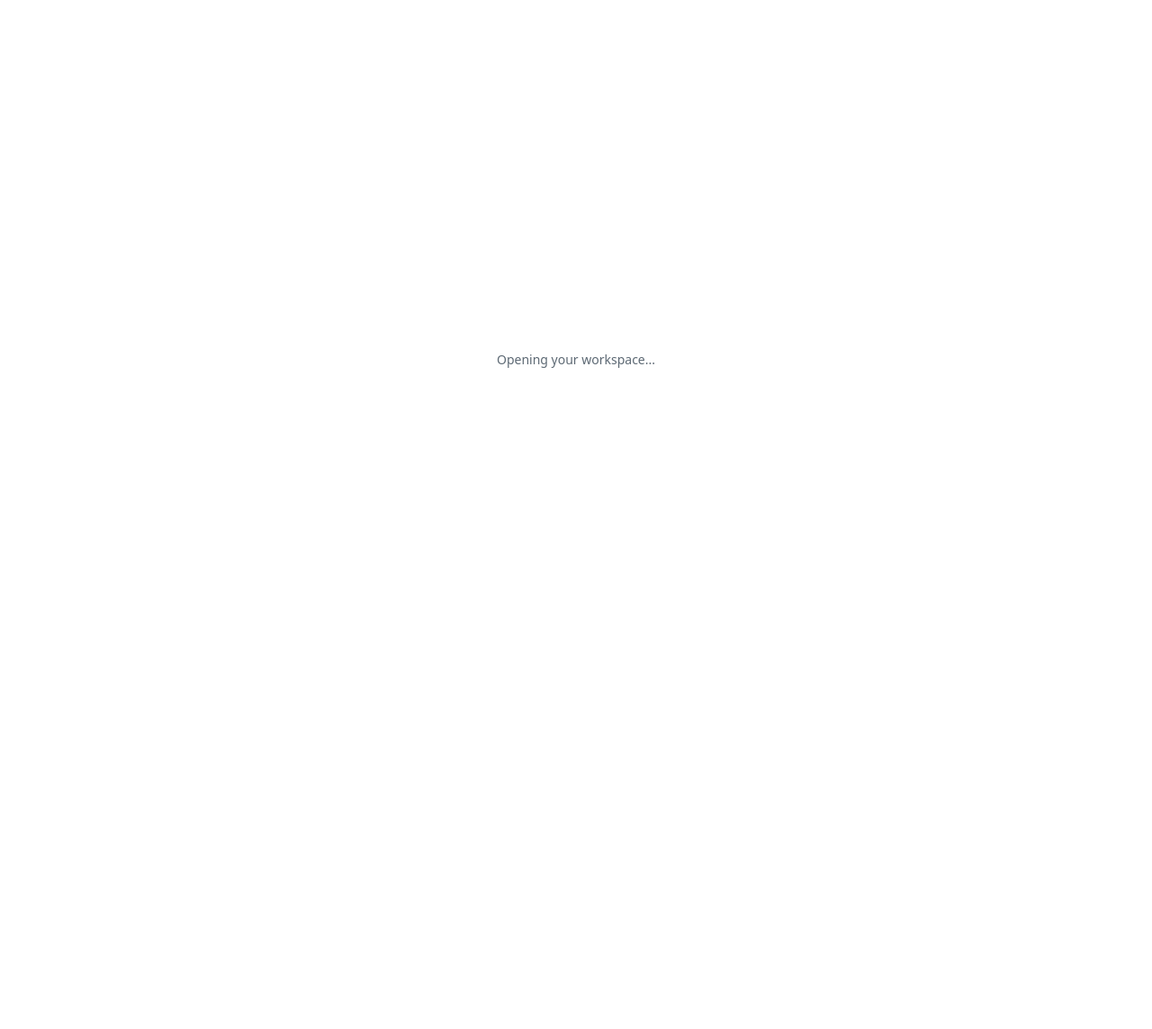
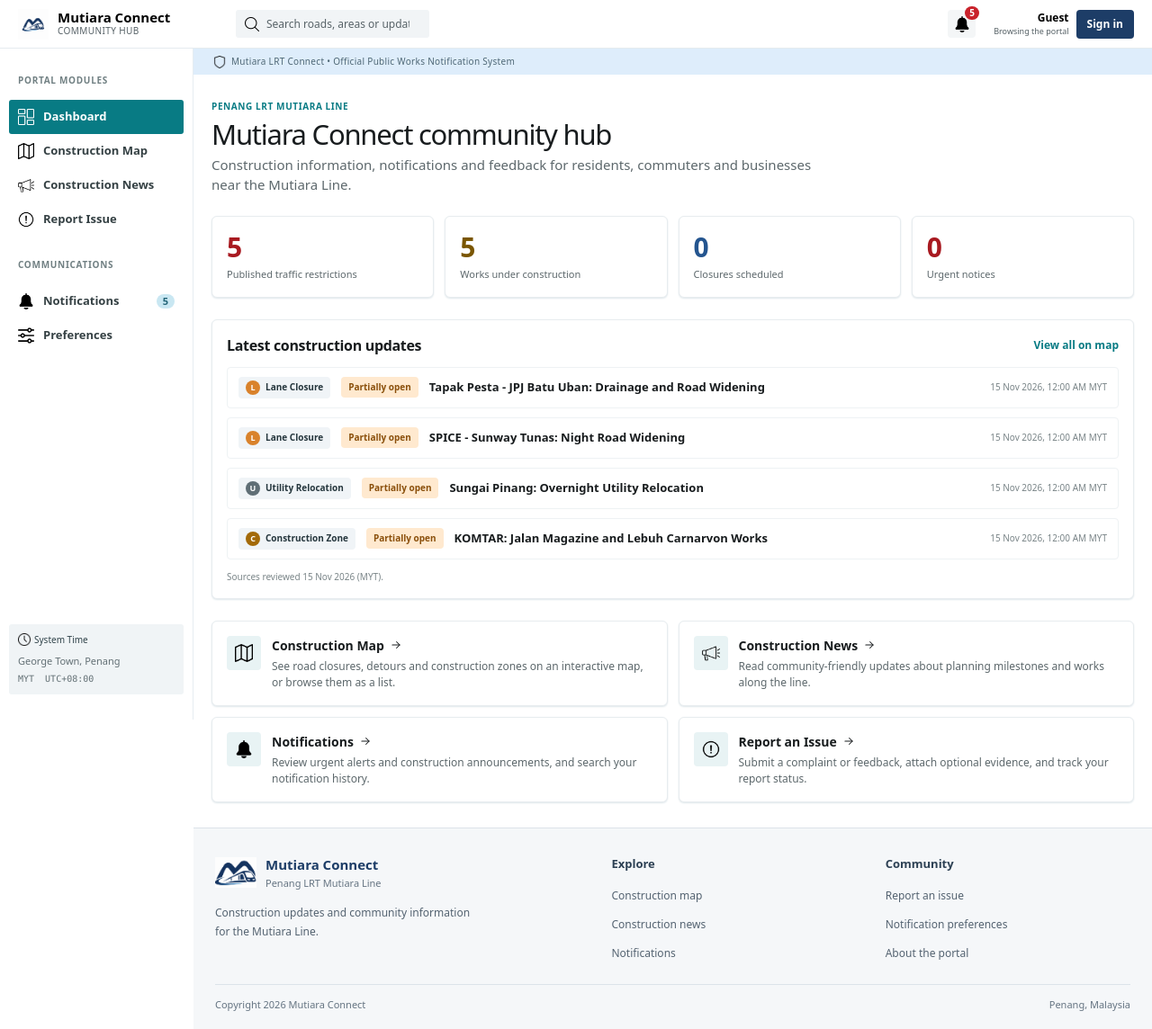
Before and after one commit to fudarren/Mutiara-Connect, a Next.js app: page / in a window 1280 px wide. Before the commit this address had no page. Shown: the whole page at 90% size. Before the commit the page ends 800 px from the top, so only its background shows below. Built offline with nearby package versions, Linux system fonts and the light colour scheme.

Commit message:
fix: guest user view

```diff
--- a/components/LoginPage.tsx
+++ b/components/LoginPage.tsx
@@ -1,12 +1,14 @@
 "use client";
 
 import Image from "next/image";
-import { useRouter } from "next/navigation";
+import Link from "next/link";
+import { useRouter, useSearchParams } from "next/navigation";
 import { useEffect, useState, type FormEvent } from "react";
 import { signIn, useHydrated, useUserSession, userHome } from "@/lib/session";
 
 export function LoginPage() {
   const router = useRouter();
+  const returnTo = useSearchParams().get("next");
   const hydrated = useHydrated();
   const { user, error: sessionError } = useUserSession();
   const [username, setUsername] = useState("");
@@ -14,8 +16,8 @@ export function LoginPage() {
   const [error, setError] = useState("");
 
   useEffect(() => {
-    if (hydrated && user) router.replace(userHome(user));
-  }, [hydrated, user, router]);
+    if (hydrated && user) router.replace(userHome(user, returnTo));
+  }, [hydrated, user, router, returnTo]);
 
   function submit(event: FormEvent<HTMLFormElement>) {
     event.preventDefault();
@@ -48,6 +50,7 @@ export function LoginPage() {
           </label>
           <button type="submit" disabled={!hydrated || Boolean(user)} className="flex h-11 items-center justify-center rounded bg-[#1d3d67] px-4 text-sm font-semibold text-white hover:bg-[#173253] disabled:cursor-wait disabled:opacity-60">Sign in</button>
         </form>
+        <Link href="/" className="mt-4 flex min-h-11 items-center justify-center rounded border border-[#cbd4dc] px-4 text-sm font-semibold text-[#1d3d67] hover:bg-white">Continue as guest</Link>
       </div>
     </main>
   );
--- a/components/PortalHeader.tsx
+++ b/components/PortalHeader.tsx
@@ -80,8 +80,12 @@ export function PortalHeader() {
           )}
         </div>
         <div className="hidden items-center gap-2 text-right sm:flex">
-          <span><strong className="block text-xs">{user?.name}</strong><small className="block text-[9px] text-[#566166]">{user?.role === "admin" ? "Administrator" : "Public user"}</small></span>
-          <SignOutButton className="flex min-h-8 items-center justify-center rounded bg-[#e8edf1] px-3 text-xs font-semibold text-[#25363d]" />
+          <span><strong className="block text-xs">{user?.name ?? "Guest"}</strong><small className="block text-[9px] text-[#566166]">{user ? (user.role === "admin" ? "Administrator" : "Public user") : "Browsing the portal"}</small></span>
+          {user ? (
+            <SignOutButton className="flex min-h-8 items-center justify-center rounded bg-[#e8edf1] px-3 text-xs font-semibold text-[#25363d]" />
+          ) : (
+            <Link href="/login" className="flex min-h-8 items-center justify-center rounded bg-[#1d3d67] px-3 text-xs font-semibold text-white hover:bg-[#173253]">Sign in</Link>
+          )}
         </div>
       </div>
     </header>
--- a/components/PortalShell.tsx
+++ b/components/PortalShell.tsx
@@ -1,7 +1,8 @@
 "use client";
 
 import { usePathname, useRouter } from "next/navigation";
-import { useHydrated, useUserSession } from "@/lib/session";
+import Link from "next/link";
+import { SIGN_IN_REQUIRED_PATHS, useHydrated, useUserSession } from "@/lib/session";
 import { PortalFooter } from "./PortalFooter";
 import { InformationBar, PortalHeader } from "./PortalHeader";
 import { Suspense, useEffect } from "react";
@@ -36,16 +37,32 @@ function ShellForPath({ children }: { children: React.ReactNode }) {
   const dashboardRoutes = ["/admin", "/admin/complaints", "/admin/updates", "/admin/announcements"];
   const loginRoute = pathname === "/login" || pathname === "/admin/login";
   const adminRoute = pathname === "/admin" || pathname.startsWith("/admin/");
+  const signInRequired = SIGN_IN_REQUIRED_PATHS.includes(pathname);
 
   useEffect(() => {
-    if (!hydrated || loginRoute) return;
+    if (!hydrated || loginRoute || !adminRoute) return;
     if (!user) router.replace("/login");
-    else if (adminRoute && user.role !== "admin") router.replace("/");
+    else if (user.role !== "admin") router.replace("/");
   }, [hydrated, loginRoute, adminRoute, user, router]);
 
   if (loginRoute) return <>{children}</>;
-  if (!hydrated || !user || (adminRoute && user.role !== "admin")) {
+  if (!hydrated || (adminRoute && user?.role !== "admin")) {
     return <main className="flex min-h-screen items-center justify-center text-sm text-[#5d6974]" role="status">Opening your workspace...</main>;
+  }
+  if (!user && signInRequired) {
+    const feedback = pathname === "/feedback";
+    return (
+      <PublicPortalShell>
+        <section className="mx-auto w-full max-w-[700px] px-5 py-12 text-[#202b35]">
+          <h1 className="text-2xl font-bold">{feedback ? "Report an issue" : "Notification preferences"}</h1>
+          <p className="mt-3 text-sm leading-6 text-[#5d6974]">
+            {feedback ? "Sign in to submit a complaint or share feedback." : "Sign in to manage your notification preferences."}
+            {" "}You can still browse construction updates and news as a guest.
+          </p>
+          <Link href={`/login?next=${encodeURIComponent(pathname)}`} className="mt-6 inline-flex min-h-11 items-center justify-center rounded bg-[#1d3d67] px-5 text-sm font-semibold text-white hover:bg-[#173253]">Sign in to continue</Link>
+        </section>
+      </PublicPortalShell>
+    );
   }
   if (dashboardRoutes.includes(pathname)) return <>{children}</>;
   return <PublicPortalShell>{children}</PublicPortalShell>;
--- a/components/Sidebar.tsx
+++ b/components/Sidebar.tsx
@@ -114,8 +114,12 @@ export function MobileSidebar() {
         </div>
         <SidebarContents pathname={pathname} onNavigate={() => setOpen(false)} showLabels />
         <div className="mt-auto pt-6">
-          <span className="mb-3 block text-sm font-semibold">{user?.name}</span>
-          <SignOutButton className="flex min-h-10 w-full items-center justify-center rounded bg-[#e8edf1] px-4 text-sm font-semibold text-[#25363d]" />
+          <span className="mb-3 block text-sm font-semibold">{user?.name ?? "Guest"}</span>
+          {user ? (
+            <SignOutButton className="flex min-h-10 w-full items-center justify-center rounded bg-[#e8edf1] px-4 text-sm font-semibold text-[#25363d]" />
+          ) : (
+            <Link href="/login" onClick={() => setOpen(false)} className="flex min-h-10 w-full items-center justify-center rounded bg-[#1d3d67] px-4 text-sm font-semibold text-white hover:bg-[#173253]">Sign in</Link>
+          )}
         </div>
       </aside>
     </>
--- a/lib/session.ts
+++ b/lib/session.ts
@@ -9,6 +9,8 @@ export type SessionUser = PublicUser | AdminUser;
 type Account = { user: SessionUser; password: string };
 type SessionSnapshot = { user: SessionUser | null; error: string | null };
 type SessionResult = { ok: true } | { ok: false; error: string };
+
+export const SIGN_IN_REQUIRED_PATHS = ["/feedback", "/notification-preferences"];
 
 const accounts: Account[] = [
   { user: { username: "public", name: "Ahmad Rahman", role: "public" }, password: "public2026" },
@@ -120,6 +122,7 @@ export function signOut(): SessionResult {
   return { ok: true };
 }
 
-export function userHome(user: SessionUser) {
+export function userHome(user: SessionUser, returnTo?: string | null) {
+  if (returnTo && SIGN_IN_REQUIRED_PATHS.includes(returnTo)) return returnTo;
   return user.role === "admin" ? "/admin" : "/";
 }
```
Also changed, not shown: 2 other files (tests, documents, lock files or other folders).
